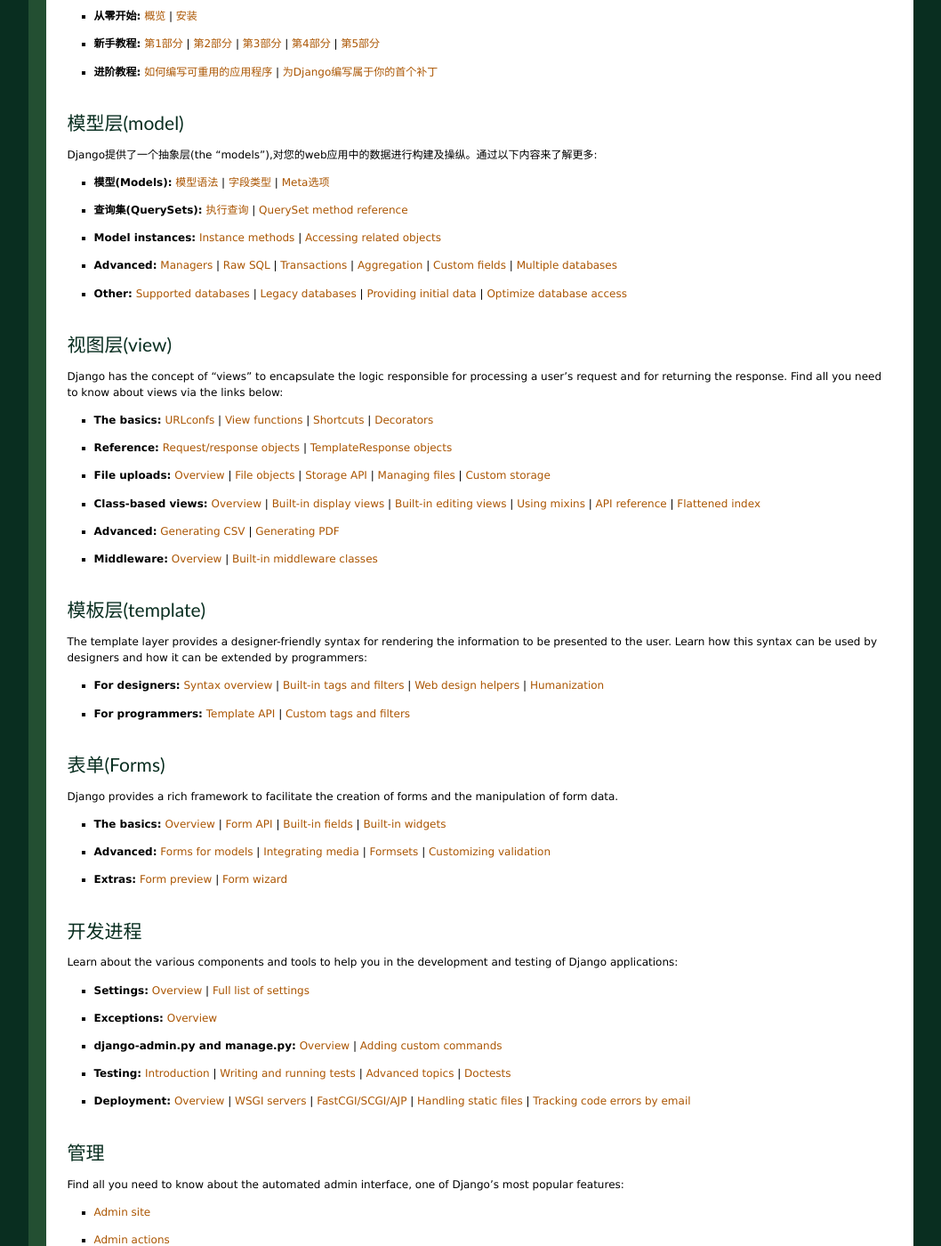
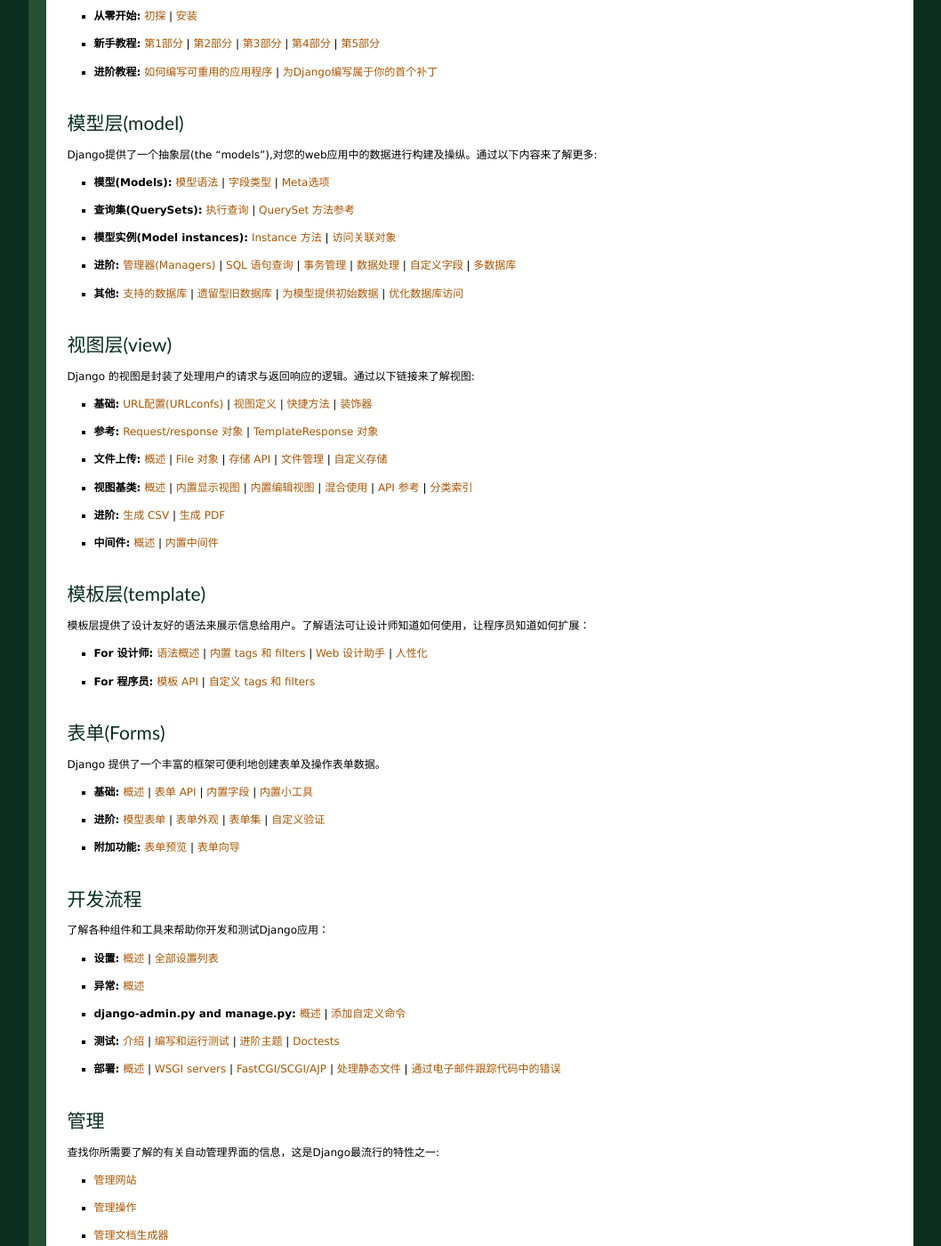
Before and after one commit to yourtion/Django-Chinese-Docs, a Sphinx documentation site: the page built from docs/index.txt, in a window 1280 px wide and 1400 px high, scrolled down 498 px. Shown: the whole window at 89% size, without its empty margins (111-1169 px from the left). Built offline with Sphinx 7.4.7, drawn with Linux system fonts in a browser that asks for light colours; some of the changed text lies outside the part shown.

Commit message:
翻译首页

```diff
--- a/docs/index.txt
+++ b/docs/index.txt
@@ -35,7 +35,7 @@ Getting help
 初次接触Django或编程吗? 从这里开始吧!
 
 * **从零开始:**
-  :doc:`概览 <intro/overview>` |
+  :doc:`初探 <intro/overview>` |
   :doc:`安装 <intro/install>`
 
 * **新手教程:**
@@ -61,144 +61,137 @@ Django提供了一个抽象层(the "models"),对您的web应用中的数据进
 
 * **查询集(QuerySets):**
   :doc:`执行查询 <topics/db/queries>` |
-  :doc:`QuerySet method reference <ref/models/querysets>`
+  :doc:`QuerySet 方法参考<ref/models/querysets>`
 
-* **Model instances:**
-  :doc:`Instance methods <ref/models/instances>` |
-  :doc:`Accessing related objects <ref/models/relations>`
+* **模型实例(Model instances):**
+  :doc:`Instance 方法 <ref/models/instances>` |
+  :doc:`访问关联对象 <ref/models/relations>`
 
-* **Advanced:**
-  :doc:`Managers <topics/db/managers>` |
-  :doc:`Raw SQL <topics/db/sql>` |
-  :doc:`Transactions <topics/db/transactions>` |
-  :doc:`Aggregation <topics/db/aggregation>` |
-  :doc:`Custom fields <howto/custom-model-fields>` |
-  :doc:`Multiple databases <topics/db/multi-db>`
+* **进阶:**
+  :doc:`管理器(Managers) <topics/db/managers>` |
+  :doc:`SQL 语句查询 <topics/db/sql>` |
+  :doc:`事务管理 <topics/db/transactions>` |
+  :doc:`数据处理 <topics/db/aggregation>` |
+  :doc:`自定义字段 <howto/custom-model-fields>` |
+  :doc:`多数据库 <topics/db/multi-db>`
 
-* **Other:**
-  :doc:`Supported databases <ref/databases>` |
-  :doc:`Legacy databases <howto/legacy-databases>` |
-  :doc:`Providing initial data <howto/initial-data>` |
-  :doc:`Optimize database access <topics/db/optimization>`
+* **其他:**
+  :doc:`支持的数据库 <ref/databases>` |
+  :doc:`遗留型旧数据库 <howto/legacy-databases>` |
+  :doc:`为模型提供初始数据 <howto/initial-data>` |
+  :doc:`优化数据库访问 <topics/db/optimization>`
 
 视图层(view)
 ==============
 
-Django has the concept of "views" to encapsulate the logic responsible for
-processing a user's request and for returning the response. Find all you need
-to know about views via the links below:
+Django 的视图是封装了处理用户的请求与返回响应的逻辑。通过以下链接来了解视图:
 
-* **The basics:**
-  :doc:`URLconfs <topics/http/urls>` |
-  :doc:`View functions <topics/http/views>` |
-  :doc:`Shortcuts <topics/http/shortcuts>` |
-  :doc:`Decorators <topics/http/decorators>`
+* **基础:**
+  :doc:`URL配置(URLconfs) <topics/http/urls>` |
+  :doc:`视图定义 <topics/http/views>` |
+  :doc:`快捷方法 <topics/http/shortcuts>` |
+  :doc:`装饰器 <topics/http/decorators>`
 
-* **Reference:**
-  :doc:`Request/response objects <ref/request-response>` |
-  :doc:`TemplateResponse objects <ref/template-response>`
+* **参考:**
+  :doc:`Request/response 对象 <ref/request-response>` |
+  :doc:`TemplateResponse 对象 <ref/template-response>`
 
-* **File uploads:**
-  :doc:`Overview <topics/http/file-uploads>` |
-  :doc:`File objects <ref/files/file>` |
-  :doc:`Storage API <ref/files/storage>` |
-  :doc:`Managing files <topics/files>` |
-  :doc:`Custom storage <howto/custom-file-storage>`
+* **文件上传:**
+  :doc:`概述 <topics/http/file-uploads>` |
+  :doc:`File 对象 <ref/files/file>` |
+  :doc:`存储 API <ref/files/storage>` |
+  :doc:`文件管理 <topics/files>` |
+  :doc:`自定义存储 <howto/custom-file-storage>`
 
-* **Class-based views:**
-  :doc:`Overview <topics/class-based-views/index>` |
-  :doc:`Built-in display views <topics/class-based-views/generic-display>` |
-  :doc:`Built-in editing views <topics/class-based-views/generic-editing>` |
-  :doc:`Using mixins <topics/class-based-views/mixins>` |
-  :doc:`API reference <ref/class-based-views/index>` |
-  :doc:`Flattened index<ref/class-based-views/flattened-index>`
+* **视图基类:**
+  :doc:`概述 <topics/class-based-views/index>` |
+  :doc:`内置显示视图 <topics/class-based-views/generic-display>` |
+  :doc:`内置编辑视图 <topics/class-based-views/generic-editing>` |
+  :doc:`混合使用 <topics/class-based-views/mixins>` |
+  :doc:`API 参考 <ref/class-based-views/index>` |
+  :doc:`分类索引 <ref/class-based-views/flattened-index>`
 
-* **Advanced:**
-  :doc:`Generating CSV <howto/outputting-csv>` |
-  :doc:`Generating PDF <howto/outputting-pdf>`
+* **进阶:**
+  :doc:`生成 CSV <howto/outputting-csv>` |
+  :doc:`生成 PDF <howto/outputting-pdf>`
 
-* **Middleware:**
-  :doc:`Overview <topics/http/middleware>` |
-  :doc:`Built-in middleware classes <ref/middleware>`
+* **中间件:**
+  :doc:`概述 <topics/http/middleware>` |
+  :doc:`内置中间件 <ref/middleware>`
 
 模板层(template)
 ==================
 
-The template layer provides a designer-friendly syntax for rendering the
-information to be presented to the user. Learn how this syntax can be used by
-designers and how it can be extended by programmers:
+模板层提供了设计友好的语法来展示信息给用户。了解语法可让设计师知道如何使用，让程序员知道如何扩展：
 
-* **For designers:**
-  :doc:`Syntax overview <topics/templates>` |
-  :doc:`Built-in tags and filters <ref/templates/builtins>` |
-  :doc:`Web design helpers <ref/contrib/webdesign>` |
-  :doc:`Humanization <ref/contrib/humanize>`
+* **For 设计师:**
+  :doc:`语法概述 <topics/templates>` |
+  :doc:`内置 tags 和 filters <ref/templates/builtins>` |
+  :doc:`Web 设计助手 <ref/contrib/webdesign>` |
+  :doc:`人性化 <ref/contrib/humanize>`
 
-* **For programmers:**
-  :doc:`Template API <ref/templates/api>` |
-  :doc:`Custom tags and filters <howto/custom-template-tags>`
+* **For 程序员:**
+  :doc:`模板 API <ref/templates/api>` |
+  :doc:`自定义 tags 和 filters <howto/custom-template-tags>`
 
 表单(Forms)
 ============
 
-Django provides a rich framework to facilitate the creation of forms and the
-manipulation of form data.
+Django 提供了一个丰富的框架可便利地创建表单及操作表单数据。
 
-* **The basics:**
-  :doc:`Overview <topics/forms/index>` |
-  :doc:`Form API <ref/forms/api>` |
-  :doc:`Built-in fields <ref/forms/fields>` |
-  :doc:`Built-in widgets <ref/forms/widgets>`
+* **基础:**
+  :doc:`概述 <topics/forms/index>` |
+  :doc:`表单 API <ref/forms/api>` |
+  :doc:`内置字段 <ref/forms/fields>` |
+  :doc:`内置小工具 <ref/forms/widgets>`
 
-* **Advanced:**
-  :doc:`Forms for models <topics/forms/modelforms>` |
-  :doc:`Integrating media <topics/forms/media>` |
-  :doc:`Formsets <topics/forms/formsets>` |
-  :doc:`Customizing validation <ref/forms/validation>`
+* **进阶:**
+  :doc:`模型表单 <topics/forms/modelforms>` |
+  :doc:`表单外观 <topics/forms/media>` |
+  :doc:`表单集 <topics/forms/formsets>` |
+  :doc:`自定义验证 <ref/forms/validation>`
 
-* **Extras:**
-  :doc:`Form preview <ref/contrib/formtools/form-preview>` |
-  :doc:`Form wizard <ref/contrib/formtools/form-wizard>`
+* **附加功能:**
+  :doc:`表单预览 <ref/contrib/formtools/form-preview>` |
+  :doc:`表单向导 <ref/contrib/formtools/form-wizard>`
 
-开发进程
+开发流程
 =======================
 
-Learn about the various components and tools to help you in the development and
-testing of Django applications:
+了解各种组件和工具来帮助你开发和测试Django应用：
 
-* **Settings:**
-  :doc:`Overview <topics/settings>` |
-  :doc:`Full list of settings <ref/settings>`
+* **设置:**
+  :doc:`概述 <topics/settings>` |
+  :doc:`全部设置列表 <ref/settings>`
 
-* **Exceptions:**
-  :doc:`Overview <ref/exceptions>`
+* **异常:**
+  :doc:`概述 <ref/exceptions>`
 
 * **django-admin.py and manage.py:**
-  :doc:`Overview <ref/django-admin>` |
-  :doc:`Adding custom commands <howto/custom-management-commands>`
+  :doc:`概述 <ref/django-admin>` |
+  :doc:`添加自定义命令 <howto/custom-management-commands>`
 
-* **Testing:**
-  :doc:`Introduction <topics/testing/index>` |
-  :doc:`Writing and running tests <topics/testing/overview>` |
-  :doc:`Advanced topics <topics/testing/advanced>` |
+* **测试:**
+  :doc:`介绍 <topics/testing/index>` |
+  :doc:`编写和运行测试 <topics/testing/overview>` |
+  :doc:`进阶主题 <topics/testing/advanced>` |
   :doc:`Doctests <topics/testing/doctests>`
 
-* **Deployment:**
-  :doc:`Overview <howto/deployment/index>` |
+* **部署:**
+  :doc:`概述 <howto/deployment/index>` |
   :doc:`WSGI servers <howto/deployment/wsgi/index>` |
   :doc:`FastCGI/SCGI/AJP <howto/deployment/fastcgi>` |
-  :doc:`Handling static files <howto/static-files>` |
-  :doc:`Tracking code errors by email <howto/error-reporting>`
+  :doc:`处理静态文件 <howto/static-files>` |
+  :doc:`通过电子邮件跟踪代码中的错误 <howto/error-reporting>`
 
 管理
 =========
 
-Find all you need to know about the automated admin interface, one of Django's
-most popular features:
+查找你所需要了解的有关自动管理界面的信息，这是Django最流行的特性之一:
 
-* :doc:`Admin site <ref/contrib/admin/index>`
-* :doc:`Admin actions <ref/contrib/admin/actions>`
-* :doc:`Admin documentation generator<ref/contrib/admin/admindocs>`
+* :doc:`管理网站 <ref/contrib/admin/index>`
+* :doc:`管理操作 <ref/contrib/admin/actions>`
+* :doc:`管理文档生成器 <ref/contrib/admin/admindocs>`
 
 安全
 ========
```
